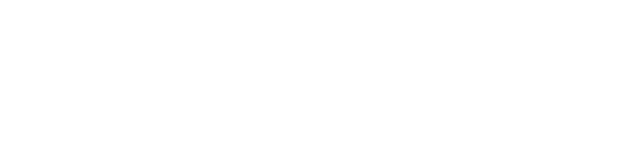
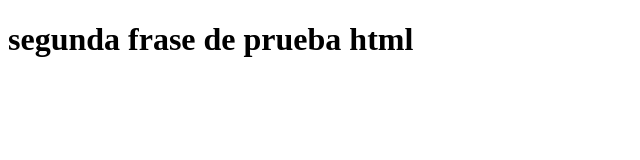
Before and after one commit to DV126/Proyecto2, a plain HTML site: page index.html in a window 1280 px wide. Shown: the whole page, without its empty margins (0-640 px from the left). Drawn offline with Linux system fonts and the light colour scheme.

Commit message:
Nueva frase en html

```diff
--- a/index.html
+++ b/index.html
@@ -5,6 +5,7 @@
     <title>Primera Pagina</title>
   </head>
   <body>
+    <h1>segunda frase de prueba html</h1>
 
   </body>
 </html>
```
